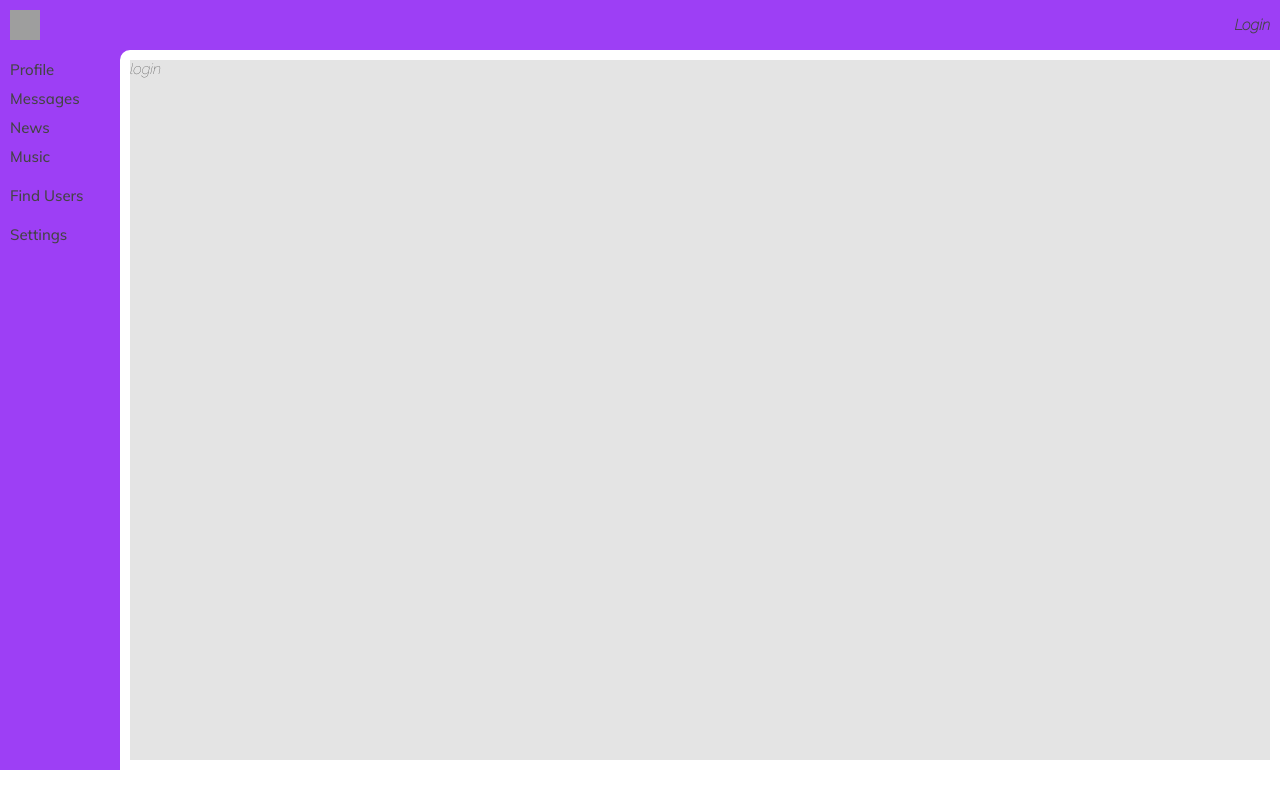
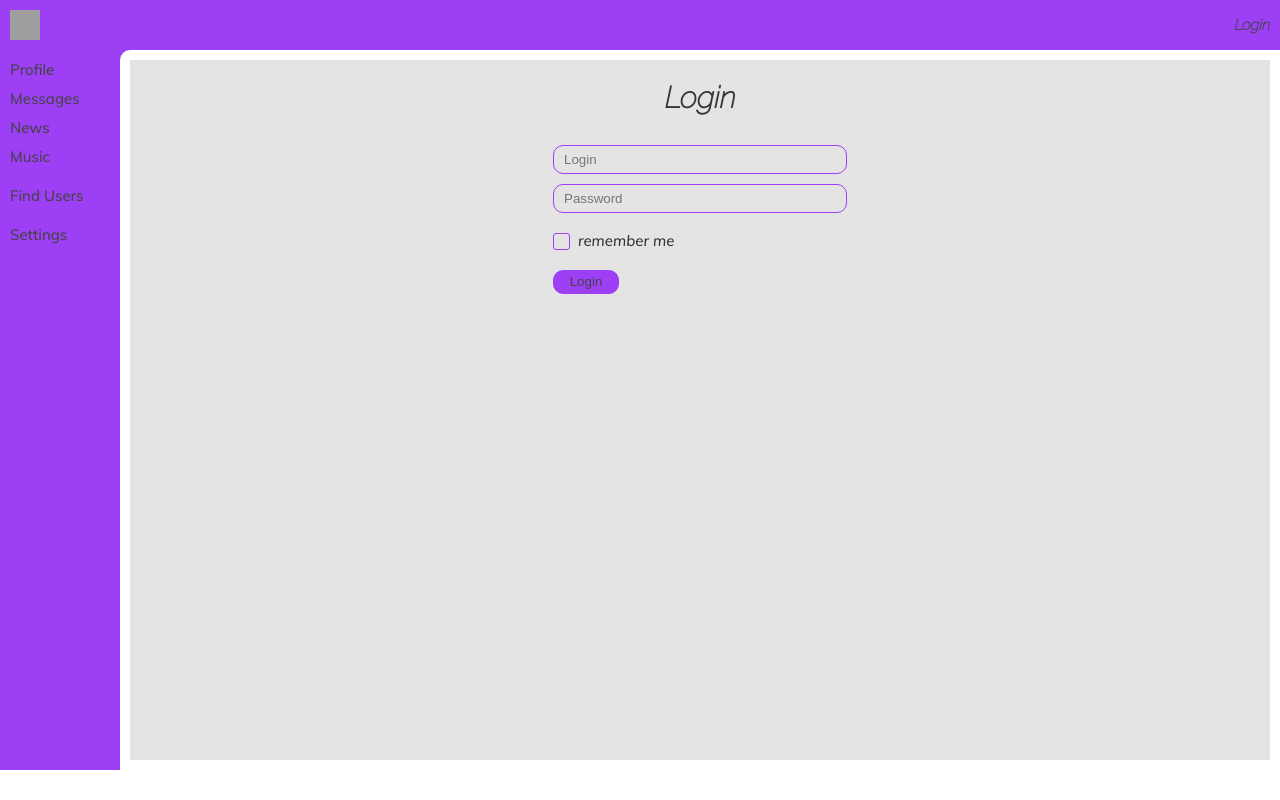
Before and after one commit to KoTuK2306/React-app, a React (Create React App) app: page /login in a window 1280 px wide. Built offline with nearby package versions, Linux system fonts and the light colour scheme; no server answers; grey boxes are pictures that could not be loaded.

Commit message:
Added redux-form on login page

```diff
--- a/package.json
+++ b/package.json
@@ -14,6 +14,7 @@
     "react-router-dom": "^5.2.0",
     "react-scripts": "3.4.1",
     "redux": "^4.0.5",
+    "redux-form": "^8.3.6",
     "redux-thunk": "^2.3.0"
   },
   "scripts": {
--- a/src/Redux/store.js
+++ b/src/Redux/store.js
@@ -1,4 +1,5 @@
 import { combineReducers, createStore, applyMiddleware, compose } from "redux";
+import { reducer as formReducer } from 'redux-form'
 import profileReducer from "./profileReducer.js";
 import messagesReducer from "./messagesReducer";
 import usersReducer from "./usersReducer";
@@ -10,6 +11,7 @@ let reducers = combineReducers({
   profilePage: profileReducer,
   usersPage: usersReducer,
   forAllPage: socialReducer,
+  form: formReducer
 });
 
 const composeEnhancers = window.__REDUX_DEVTOOLS_EXTENSION_COMPOSE__ || compose;
--- a/src/components/Login/login.jsx
+++ b/src/components/Login/login.jsx
@@ -1,11 +1,41 @@
-import React from 'react';
+import React from "react";
+import { Field, reduxForm } from 'redux-form'
+import classes from "./login.module.css";
 
-const Login = () =>{
-    return(
-        <div>
-            login
-        </div>
-    );
+const LoginForm = (props) => {
+  return (
+      <form onSubmit={props.handleSubmit}>
+          <div className={classes.input}>
+            <Field className={classes.inputItem} placeholder={'Login'} name={'login'} component={'input'}/>
+          </div>
+          <div className={classes.input}>
+            <Field className={classes.inputItem} placeholder={'Password'} name={'password'} component={'input'}/>
+          </div>
+          <div className={classes.checkbox}>
+            <Field className={classes.checkboxItem} id={'checkbox'} type={'checkbox'} name={'rememberMe'} component={'input'}/>
+            <label className={classes.checkboxText} for='checkbox'>remember me</label>
+          </div>
+          <div>
+              <button className={classes.button}>Login</button>
+          </div>
+      </form>
+  );
+};
+
+
+const LoginReduxForm = reduxForm({ form: 'login' })(LoginForm)
+
+const onSubmit = (formData) => {
+    console.log(formData)
 }
 
+const Login = () => {
+  return (
+    <div className={classes.loginForm}>
+      <h1>Login</h1>
+      <LoginReduxForm onSubmit={onSubmit}/>
+    </div>
+  );
+};
+
 export default Login;
--- /dev/null
+++ b/src/components/Login/login.module.css
@@ -0,0 +1,107 @@
+@font-face{
+    font-family: Mulish-MediumItalic;
+    src: url(../Fonts/Mulish-MediumItalic.ttf)
+}
+
+.loginForm{
+    display: flex;
+    flex-direction: column;
+    align-items: center;
+    width: 100%;
+}
+
+.input{
+    margin-top: 10px;
+}
+
+.inputItem{
+    background: none;
+    border: 1.25px solid rgb(157, 63, 245);
+    border-radius: 10px;
+    height: 25px;
+    width: 280px;
+    transition: all 0.5s ease-in-out;
+}
+
+.inputItem:focus{
+    outline: none;
+    border: 1.25px solid rgb(255, 187, 0);
+}
+
+.checkbox{
+    display: flex;
+    flex-direction: row;
+    align-items: center;
+    position: relative;
+    margin: 20px 0;
+}
+
+.checkboxItem{
+    appearance: none;
+    position: absolute;
+}
+
+.checkboxItem:checked + .checkboxText::after{
+    opacity: 1;
+}
+
+.checkboxText{
+    margin-left: 25px;
+    margin-top: -2.3px;
+    padding: 0;
+    font-family: Mulish-MediumItalic;
+}
+
+.checkboxText::before{
+    content: '';
+    display: block;
+    width: 15px;
+    height: 15px;
+    border: 1px solid rgb(157, 63, 245);
+    border-radius: 3px;
+    position: absolute;
+    top: 0;
+    left: 0;
+    z-index: 1;
+    cursor: pointer;
+}
+
+input{
+    padding-left: 10px;
+}
+
+.checkboxText::after{
+    content: '';
+    display: block;
+    width: 15px;
+    height: 15px;
+    border: 1px solid rgb(22, 22, 22);
+    border-radius: 3px;
+    background-color: rgb(255, 187, 0);
+    background-image: url(../../assets/images/check.svg);
+    background-size: 15px 15px;
+    position: absolute;
+    top: 0;
+    opacity: 0;
+    left: 0;
+    cursor: pointer;
+    z-index: 2;
+    transition: all 0.5s ease-in-out;
+}
+
+.button{
+    border: 1.25px solid rgb(157, 63, 245);
+    background-color: rgb(157, 63, 245);
+    border-radius: 10px;
+    height: 24px;
+    width: 66px;
+    color: rgb(68, 68, 68);
+    cursor: pointer;
+    transition: all 0.5s ease-in-out;
+}
+
+.button:hover{
+    border: 1.25px solid rgb(255, 187, 0);
+    background-color: rgb(255, 187, 0);
+    color: rgb(22, 22, 22);
+}
```
Also changed, not shown: src/assets/images/check.svg (added), 1 other file (tests, documents, lock files or other folders).
